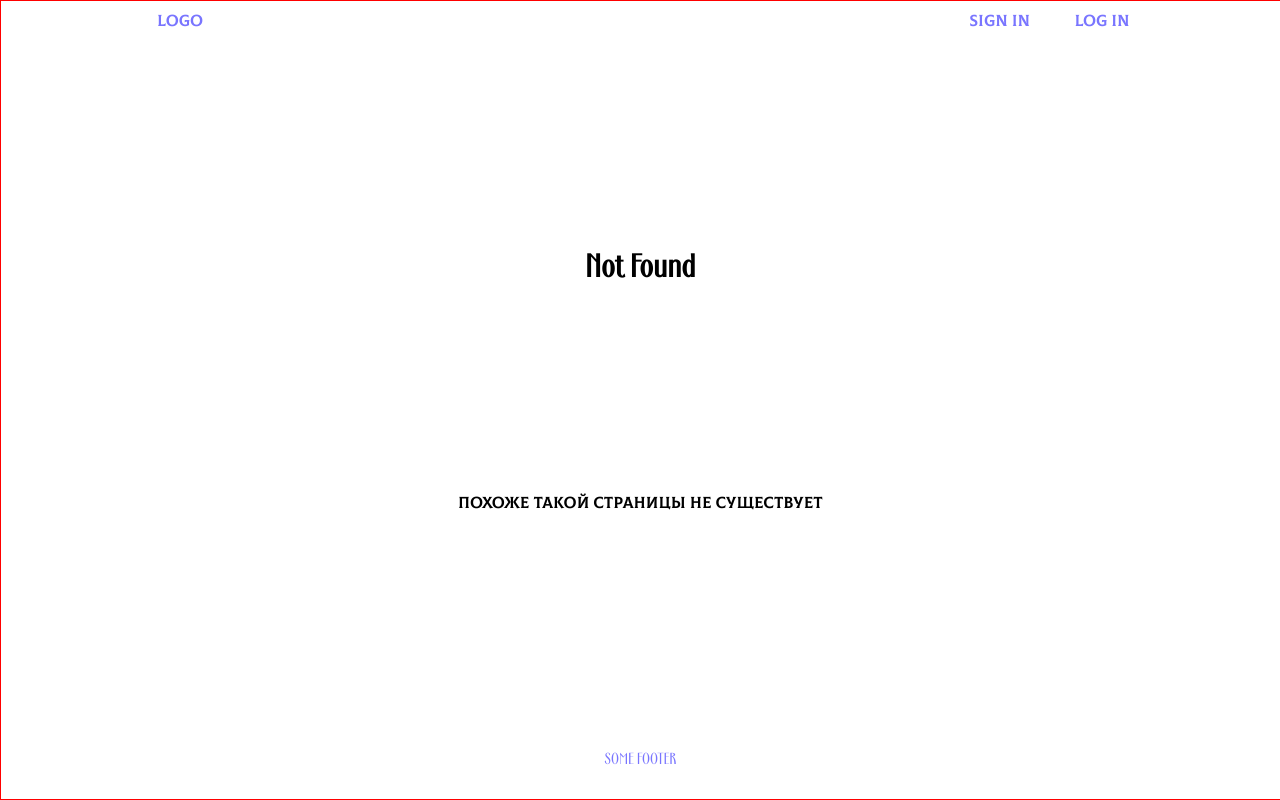
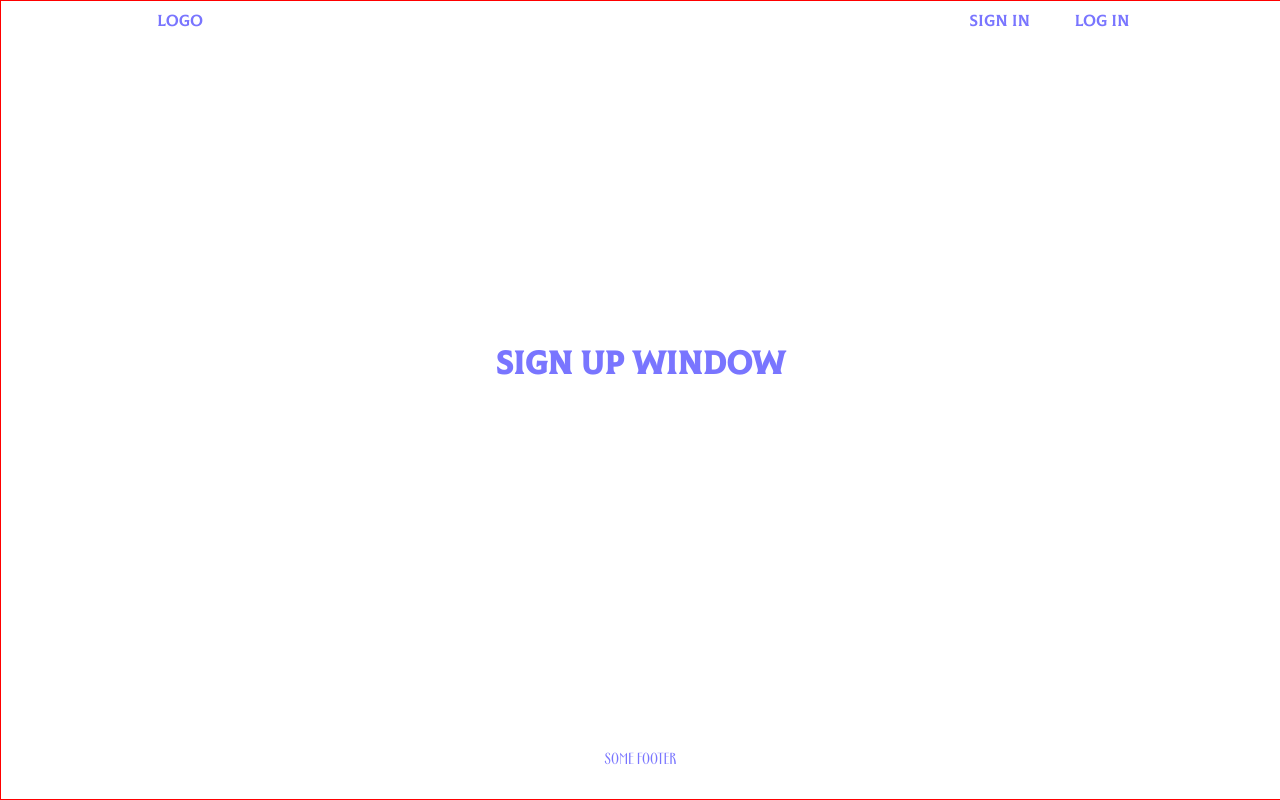
Before and after one commit to MarneusAugustusCalgar1989/editor_helper, a React (Create React App) app: page /signup in a window 1280 px wide. Before the commit this address had no page. Built offline with nearby package versions, Linux system fonts and the light colour scheme.

Commit message:
loginsignup component added and animated

```diff
--- /dev/null
+++ b/src/components/LogInSignUp.jsx
@@ -0,0 +1,26 @@
+import Wrapper from './Wrapper'
+import App from '../App'
+import AnimatedPage from './AnimatedPage'
+import { AnimatePresence } from 'framer-motion'
+
+const LogInSignUp = ({ incomingType }) => {
+  return (
+    <div className="App">
+      <Wrapper>
+        <AnimatedPage>
+          {incomingType === 'login' ? (
+            <div className="loginWrapper">
+              <h1 className="module_header">Log In Window</h1>
+            </div>
+          ) : (
+            <div className="loginWrapper">
+              <h1 className="module_header">Sign Up Window</h1>
+            </div>
+          )}
+        </AnimatedPage>
+      </Wrapper>
+    </div>
+  )
+}
+
+export default LogInSignUp
--- a/src/components/Wrapper.jsx
+++ b/src/components/Wrapper.jsx
@@ -1,4 +1,5 @@
 import { NavLink } from 'react-router-dom'
+import AnimatedPage from './AnimatedPage'
 
 const Wrapper = ({ children }) => {
   return (
@@ -9,8 +10,12 @@ const Wrapper = ({ children }) => {
         </div>
 
         <div className="header_auth">
-          <div className="header_sign_in">Sign in</div>
-          <div className="header_log_in">Log in</div>
+          <div className="header_sign_in">
+            <NavLink to="/signup">Sign in</NavLink>
+          </div>
+          <div className="header_log_in">
+            <NavLink to="/login">Log in</NavLink>
+          </div>
         </div>
       </header>
       {children}
--- a/src/index.js
+++ b/src/index.js
@@ -1,39 +1,42 @@
-import React from 'react';
-import ReactDOM from 'react-dom/client';
-import './index.css';
-import App from './App';
+import React from 'react'
+import ReactDOM from 'react-dom/client'
+import './index.css'
+import App from './App'
 import {
   createBrowserRouter,
   createRoutesFromElements,
   Route,
   RouterProvider,
   useRouteError,
-} from 'react-router-dom';
-import Logotyper from './pages/Logotyper';
-import Mockuper from './pages/Mockuper';
-import AudioConverter from './pages/AudioConverter';
-import DocumentCreator from './pages/DocumentCreator';
-import ErrorPage from './components/ErrorPage';
+} from 'react-router-dom'
+import Logotyper from './pages/Logotyper'
+import Mockuper from './pages/Mockuper'
+import AudioConverter from './pages/AudioConverter'
+import DocumentCreator from './pages/DocumentCreator'
+import ErrorPage from './components/ErrorPage'
+import LogInSignUp from './components/LogInSignUp'
+import AnimatedPage from './components/AnimatedPage'
+import { AnimatePresence } from 'framer-motion'
 
 function ErrorBoundary() {
-  let error = useRouteError();
+  let error = useRouteError()
 
-  return <ErrorPage props={error} />;
+  return <ErrorPage props={error} />
 }
 
 const router = createBrowserRouter(
   createRoutesFromElements(
     <>
-      <Route path='/' element={<App />} errorElement={<ErrorBoundary />} />
-
-      <Route path='/logotyper' element={<Logotyper />} />
-
-      <Route path='/audioconverter' element={<AudioConverter />} />
-      <Route path='/mockuper' element={<Mockuper />} />
-      <Route path='/documentcreator' element={<DocumentCreator />} />
+      <Route path="/" element={<App />} errorElement={<ErrorBoundary />} />
+      <Route path="/logotyper" element={<Logotyper />} />
+      <Route path="/audioconverter" element={<AudioConverter />} />
+      <Route path="/mockuper" element={<Mockuper />} />
+      <Route path="/documentcreator" element={<DocumentCreator />} />
+      <Route path="/login" element={<LogInSignUp incomingType="login" />} />
+      <Route path="/signup" element={<LogInSignUp incomingType="signup" />} />
     </>
   )
-);
+)
 
-const root = ReactDOM.createRoot(document.getElementById('root'));
-root.render(<RouterProvider router={router} />);
+const root = ReactDOM.createRoot(document.getElementById('root'))
+root.render(<RouterProvider router={router} />)
```
Also changed, not shown: src/App.js (+8 -6 lines), src/components/MainMenu.jsx (+26 -25 lines).
